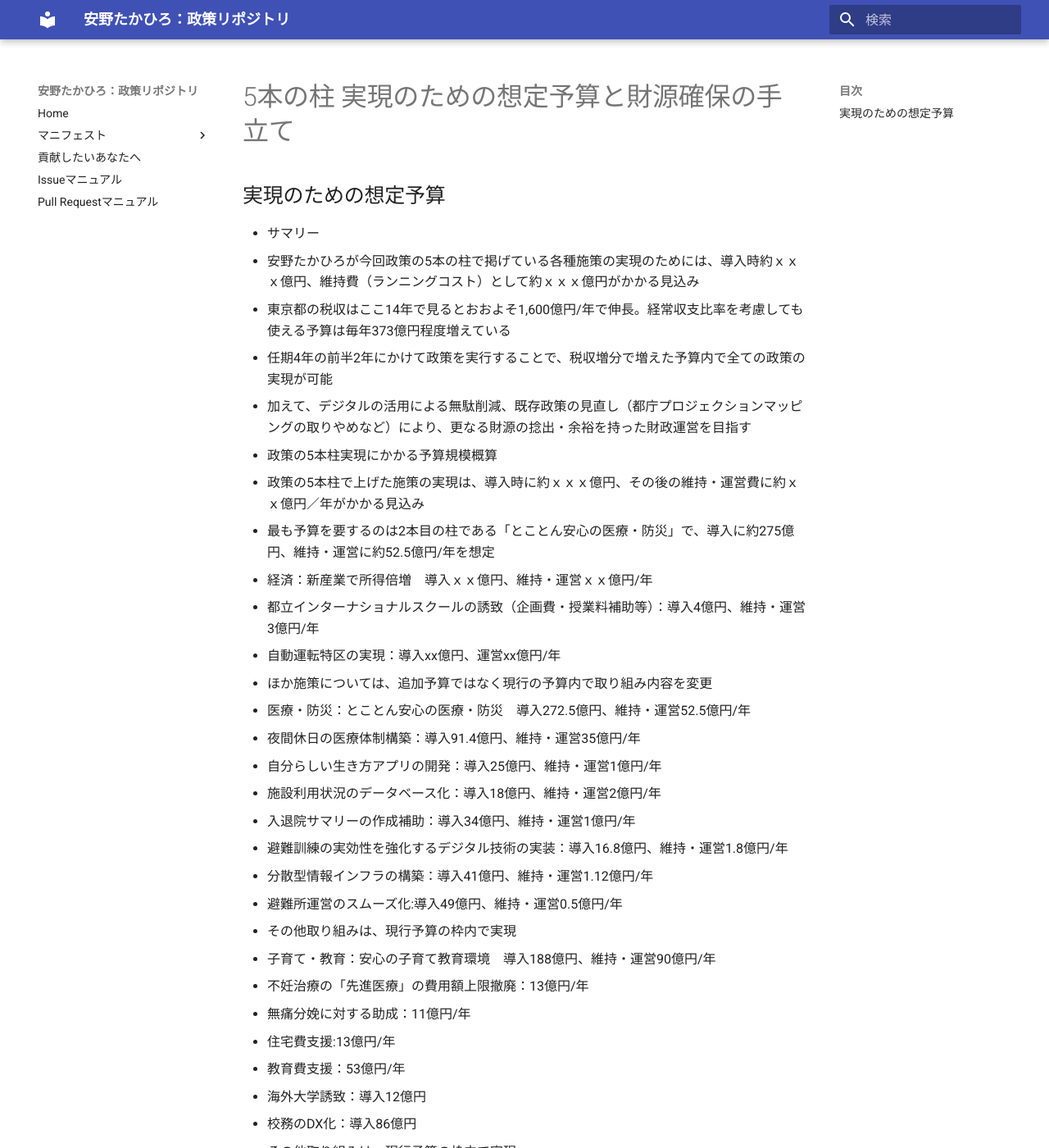
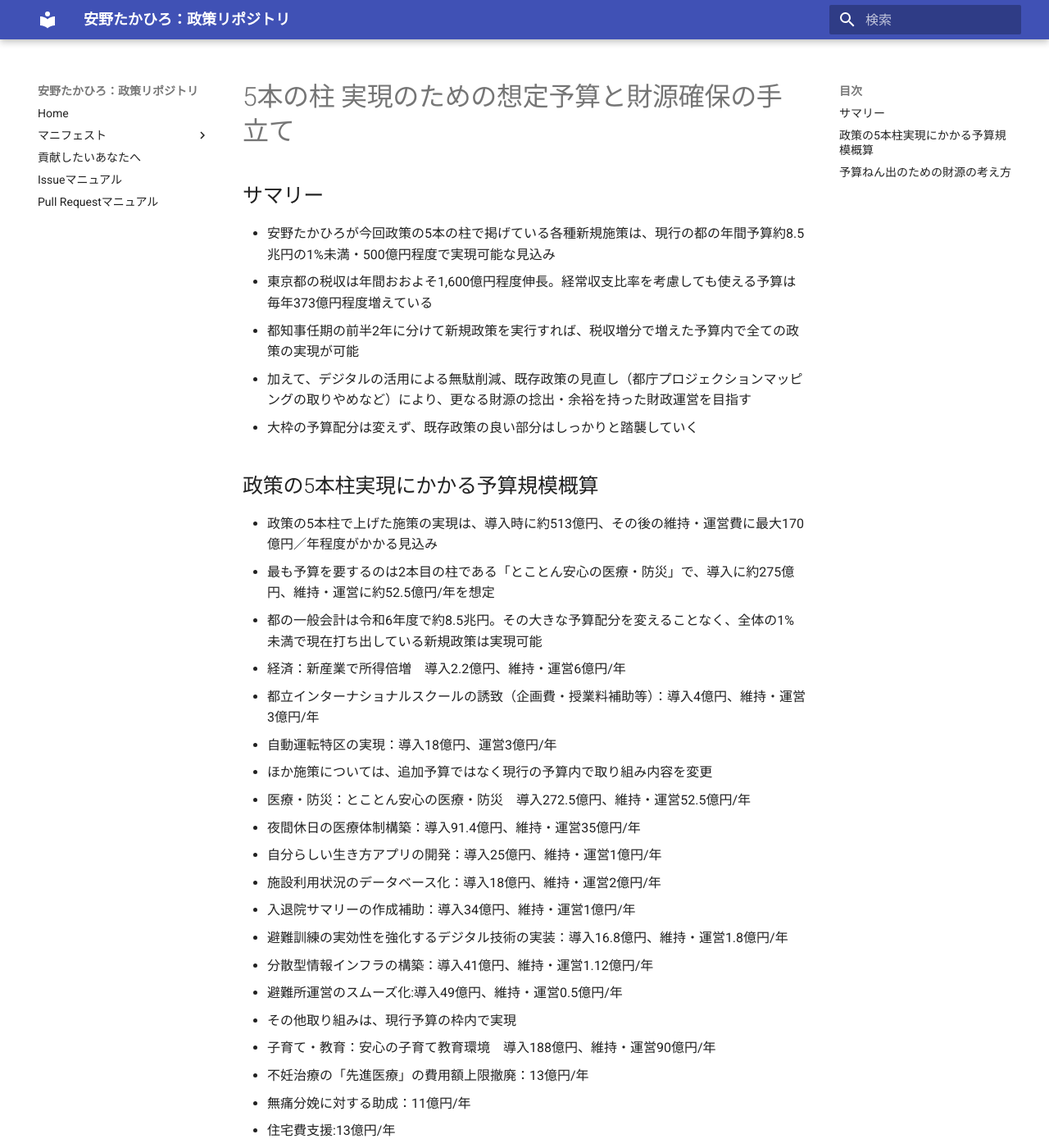
Before and after one commit to takahiroanno2024/election2024, an MkDocs documentation site: the page built from docs/manifest/budget.md, in a window 1280 px wide and 1400 px high. Shown: the whole window at 82% size. Built offline with MkDocs 1.6.1 and Material for MkDocs 9.7.7, drawn with Linux system fonts in a browser that asks for light colours; some of the changed text lies outside the part shown.

Commit message:
Update budget.md

```diff
--- a/docs/manifest/budget.md
+++ b/docs/manifest/budget.md
@@ -1,17 +1,18 @@
 # 5本の柱 実現のための想定予算と財源確保の手立て
-## 実現のための想定予算
-- サマリー
-  - 安野たかひろが今回政策の5本の柱で掲げている各種施策の実現のためには、導入時約ｘｘｘ億円、維持費（ランニングコスト）として約ｘｘｘ億円がかかる見込み
-  - 東京都の税収はここ14年で見るとおおよそ1,600億円/年で伸長。経常収支比率を考慮しても使える予算は毎年373億円程度増えている
-  - 任期4年の前半2年にかけて政策を実行することで、税収増分で増えた予算内で全ての政策の実現が可能
-  - 加えて、デジタルの活用による無駄削減、既存政策の見直し（都庁プロジェクションマッピングの取りやめなど）により、更なる財源の捻出・余裕を持った財政運営を目指す
+## サマリー
+- 安野たかひろが今回政策の5本の柱で掲げている各種新規施策は、現行の都の年間予算約8.5兆円の1%未満・500億円程度で実現可能な見込み
+- 東京都の税収は年間おおよそ1,600億円程度伸長。経常収支比率を考慮しても使える予算は毎年373億円程度増えている
+- 都知事任期の前半2年に分けて新規政策を実行すれば、税収増分で増えた予算内で全ての政策の実現が可能
+- 加えて、デジタルの活用による無駄削減、既存政策の見直し（都庁プロジェクションマッピングの取りやめなど）により、更なる財源の捻出・余裕を持った財政運営を目指す
+- 大枠の予算配分は変えず、既存政策の良い部分はしっかりと踏襲していく
 
-- 政策の5本柱実現にかかる予算規模概算
-  - 政策の5本柱で上げた施策の実現は、導入時に約ｘｘｘ億円、その後の維持・運営費に約ｘｘ億円／年がかかる見込み
+## 政策の5本柱実現にかかる予算規模概算
+- 政策の5本柱で上げた施策の実現は、導入時に約513億円、その後の維持・運営費に最大170億円／年程度がかかる見込み
   - 最も予算を要するのは2本目の柱である「とことん安心の医療・防災」で、導入に約275億円、維持・運営に約52.5億円/年を想定
-- 経済：新産業で所得倍増　導入ｘｘ億円、維持・運営ｘｘ億円/年
+- 都の一般会計は令和6年度で約8.5兆円。その大きな予算配分を変えることなく、全体の1%未満で現在打ち出している新規政策は実現可能
+- 経済：新産業で所得倍増　導入2.2億円、維持・運営6億円/年
   - 都立インターナショナルスクールの誘致（企画費・授業料補助等）：導入4億円、維持・運営3億円/年
-  - 自動運転特区の実現：導入xx億円、運営xx億円/年
+  - 自動運転特区の実現：導入18億円、運営3億円/年
   - ほか施策については、追加予算ではなく現行の予算内で取り組み内容を変更
 - 医療・防災：とことん安心の医療・防災　導入272.5億円、維持・運営52.5億円/年
   - 夜間休日の医療体制構築：導入91.4億円、維持・運営35億円/年
@@ -30,9 +31,9 @@
   - 海外大学誘致：導入12億円
   - 校務のDX化：導入86億円
   - その他取り組みは、現行予算の枠内で実現
-- 行政：行政をもっと簡単・透明に　導入12.8億円、維持・運営12.3億円/年
+- 行政：行政をもっと簡単・透明に　導入14億円、維持・運営最大21億円/年
   - 使い勝手改善：導入0.5億円
-  - デジタル人材確保：1.3億円/年
+  - デジタル人材確保：2.5～10億円/年
   - リモート窓口の整備：1億円/年
   - AI活用の総合案内：10億円/年
   - その他取り組みは、現行予算の枠内で実現
@@ -43,15 +44,15 @@
   - 東京都スマホアプリの開発：行政パートの予算に内包
   - AIアシスタント・LINE等の活用：行政パートの予算に内包
 
+## 予算ねん出のための財源の考え方
 - 東京都の税収はここ14年で見るとおおよそ1,600億円/年で伸長。経常収支比率を考慮しても使える予算は毎年373億円程度増えている
   - 東京都財務局の発表によると、2010年から2024年の間で税収は2.24兆円増加。1年で1600億円程度税収が伸びている状況
   - 経常収支比率は令和4年度で76.7%であり、それを差し引いても毎年約373億円程度は財源が税収増により増えている
-
 - 任期4年の前半2年にかけて政策を実行することで、税収増分で増えた予算内で全ての政策の実現が可能
-  - 年間373億円の税収増分の予算に対し、安野の政策全てを実装するには導入コストとしてｘｘｘ億円が必要。
+  - 年間373億円の税収増分の予算に対し、安野の政策全てを実装するには導入コストとして前述のとおり約513億円が必要。
   - 2年間で実施タイミングをずらして導入を行うことで、無理のない計画で新政策の実装が可能となる
-
 - 加えて、デジタルの活用による無駄削減、既存政策の見直し（都庁プロジェクションマッピングの取りやめなど）により、更なる財源の捻出・余裕を持った財政運営を目指す
   - デジタルの活用により、様々な既存の都政の無駄が削減されることを想定している。内情をつぶさに確認し、徹底的な効率化による更なる予算ねん出を目指す
   - また、良い政策は踏襲するが、そうでないものは速やかに取りやめ、コストを抑える。
     - 例えば都庁のプロジェクションマッピングは2024年度で7億円ほどの予算が計上されているが、取りやめが望ましいと考える
+- 現在の都政の取り組みのうち、子育て支援・スタートアップ支援・東京都強靭化など良いものは継続するべく、大幅な予算枠の割り当て変更は行わない
```
